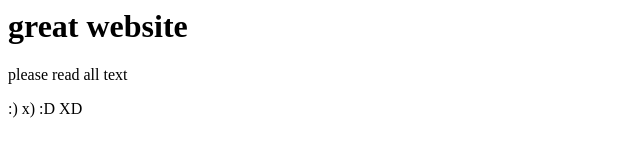
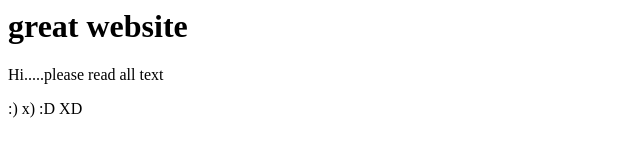
Before and after one commit to joshi-vedant/good-repo, a plain HTML site: page index.html in a window 1280 px wide. Shown: the full height of the page, 0-640 px from the left. Drawn offline with Linux system fonts and the light colour scheme.

Commit message:
changed Hii before please

```diff
--- a/index.html
+++ b/index.html
@@ -1,6 +1,6 @@
 <html>
 <title>This is my website</title>
 <h1>great website</h1>
-<p>please read all text</p>
+<p>Hi.....please read all text</p>
 <p>:) x) :D XD</p>
 <html>
```
